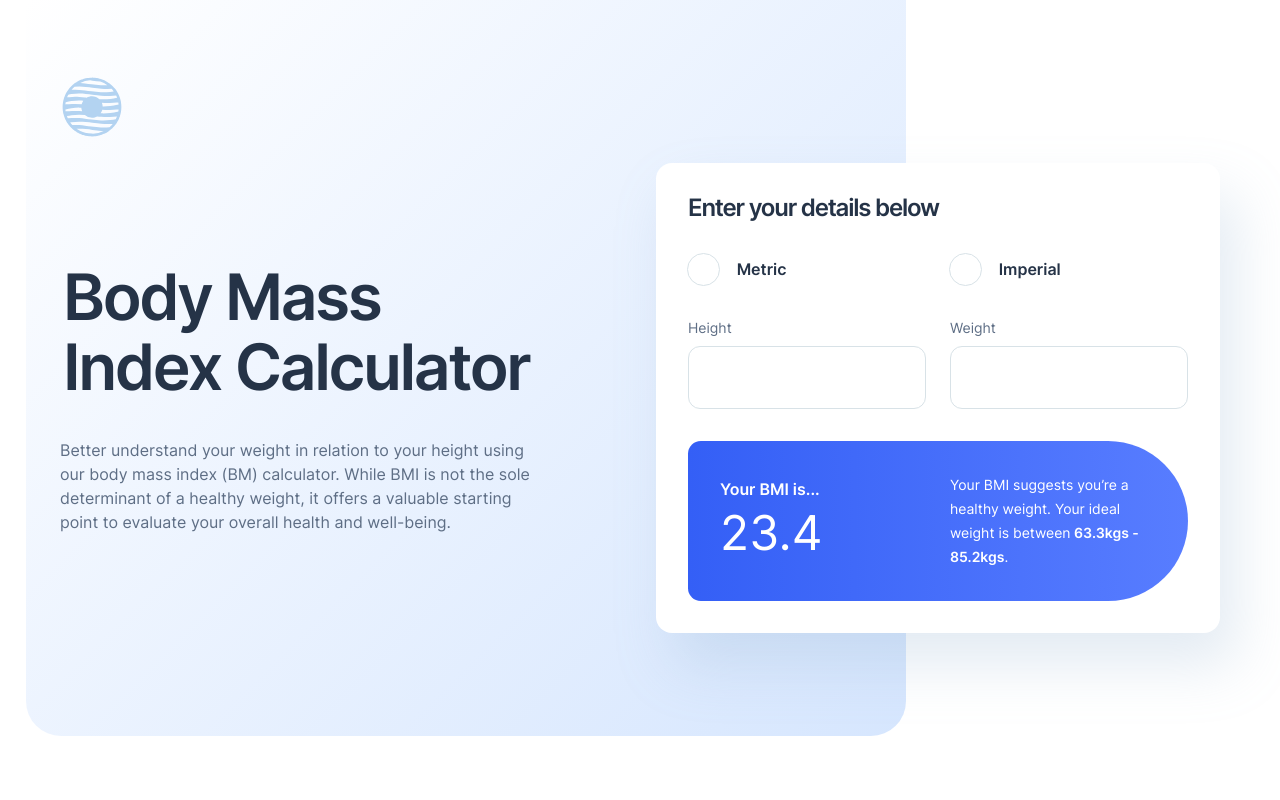
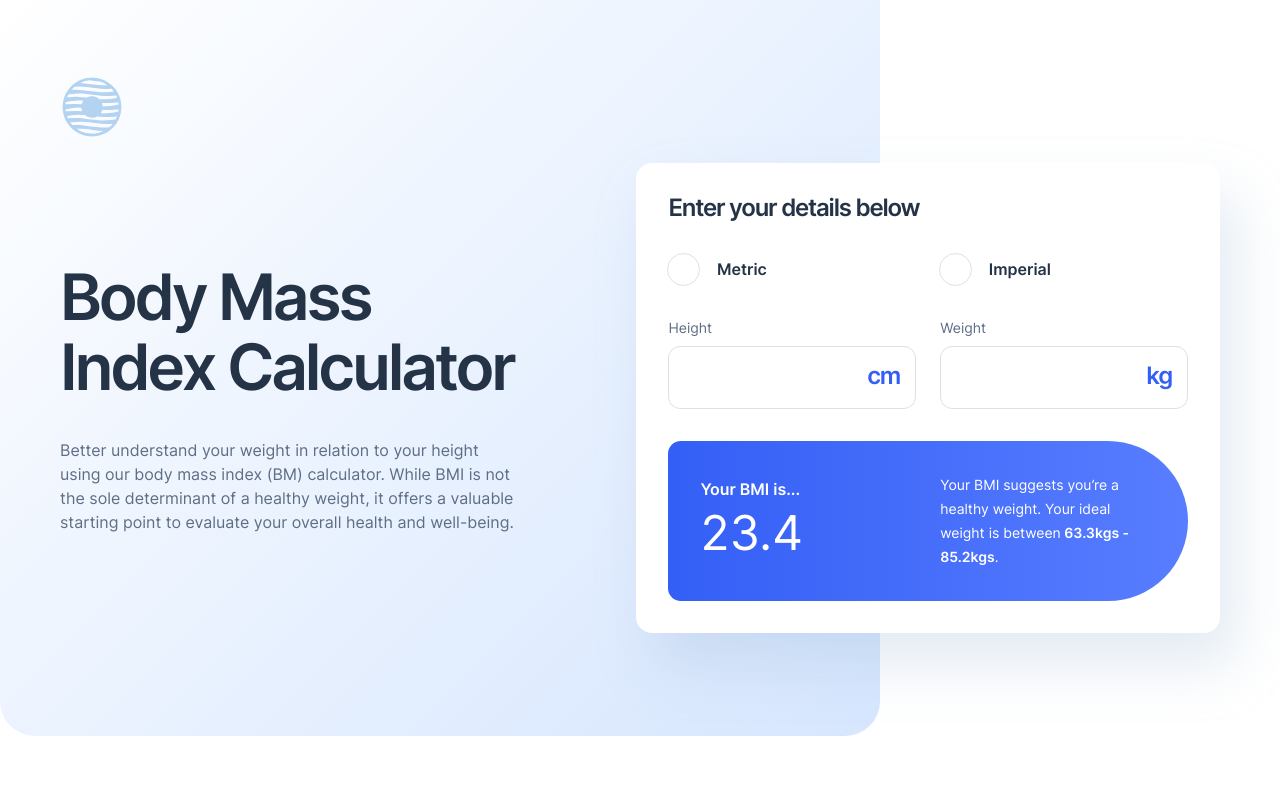
Before and after one commit to Dudeldups/FM-bmi-calculator, a React (Vite) app: page / in a window 1280 px wide. Shown: the top 800 px of the page. Built offline with nearby package versions, Linux system fonts and the light colour scheme.

Commit message:
added still not perfect subgrid

```diff
--- a/src/components/Calculator/Calculator.less
+++ b/src/components/Calculator/Calculator.less
@@ -56,11 +56,11 @@
   });
 
   &__label {
+    position: relative;
     flex: 1;
   }
 
   &__input {
-    position: relative;
     margin-top: 0.5rem;
     width: 100%;
     padding: 1.25rem 1.5rem;
@@ -71,4 +71,10 @@
       border-color: @clr-blue;
     }
   }
+
+  &__unit {
+    position: absolute;
+    top: 3rem;
+    right: 1rem;
+  }
 }
--- a/src/components/Calculator/Calculator.tsx
+++ b/src/components/Calculator/Calculator.tsx
@@ -41,6 +41,7 @@ export default function Calculator({}: Props) {
             id="height"
             className="text__input"
           />
+          <span className="text__unit">cm</span>
         </label>
 
         <label htmlFor="weight" className="text__label">
@@ -51,6 +52,7 @@ export default function Calculator({}: Props) {
             id="weight"
             className="text__input"
           />
+          <span className="text__unit">kg</span>
         </label>
       </div>
 
--- a/src/components/Limitations/Limitations.less
+++ b/src/components/Limitations/Limitations.less
@@ -8,18 +8,15 @@
 
   .mq(@bp-desktop, {
     display: grid;
-    // grid-template-columns: repeat(2, 1fr);
-    // grid-template-areas:
-    //  text gender
-    //  age muscle
-    //  pregnancy race ;
+    gap: 2rem;
+    grid-template-columns: repeat(6, 1fr);
+
+    &__text {
+      display: grid;
+      grid-template-columns: subgrid;
+      grid-area: 1 / 1 / 1 / 4;
+    }
   });
-
-  &__text {
-    // grid-area: text;
-    // grid-column: 1;
-    // grid-row: 1;
-  }
 
   &__desc {
     margin-top: 2rem;
@@ -32,14 +29,14 @@
   margin-top: 3.5rem;
   list-style: none;
 
-  .mq(@bp-tablet, {
+  .mq(@bp-tablet @bp-desktop, {
     gap: 1.5rem 0.95rem;
     grid-template-columns: 4fr 5fr 5fr 4fr;
   });
 
   .mq(@bp-desktop, {
-    gap: 2rem;
-    grid-template-columns: 3fr 1fr 1fr 1fr;
+    grid-template-columns: subgrid;
+    grid-area: 1 / 1 / 3 / -1;
   });
 
   &__item {
@@ -59,33 +56,23 @@
 
     .mq(@bp-desktop, {
       &:nth-child(1) {
-        // grid-area: gender;
-        grid-column: 3 / span 2;
-        grid-row: 1;
+        grid-area: 1 / 5 / 1 / 7;
       }
 
       &:nth-child(2) {
-        // grid-area: age;
-        grid-column: 1 / span 2;
-        grid-row: 2;
+        grid-area: 2 / 3 / 2 / 5;
       }
 
       &:nth-child(3) {
-        grid-area: muscle;
-        grid-column: 3 / span 2;
-        grid-row: 2;
+        grid-area: 2 / 5 / 2 / 7;
       }
 
       &:nth-child(4) {
-        grid-area: pregnancy;
-        grid-column: 1 / span 2;
-        grid-row: 3;
+        grid-area: 3 / 2 / 3 / 4;
       }
 
       &:nth-child(5) {
-        grid-area: race;
-        grid-column: 3 / span 2;
-        grid-row: 3;
+        grid-area: 3 / 4 / 3 / 6;
       }
     });
   }
--- a/src/components/MainHeader/MainHeader.less
+++ b/src/components/MainHeader/MainHeader.less
@@ -8,5 +8,7 @@
 
   &__desc {
     margin-top: .get-clamp(1.5rem, 2.2rem, 24rem, 40rem) [];
+    margin-inline: auto;
+    max-width: 70ch;
   }
 }
--- a/src/less/abstracts/mixins.less
+++ b/src/less/abstracts/mixins.less
@@ -22,7 +22,7 @@
 
   & when (length(@breakpoints) = 2) {
     @min: .convert(extract(@breakpoints, 1), em) [];
-    @max: .convert(extract(@breakpoints, 2), em) [];
+    @max: .convert(extract(@breakpoints, 2), em) [] - 0.01em;
 
     & when (@min = 0) {
       @media screen and (max-width: @max) {
--- a/src/less/base/base.less
+++ b/src/less/base/base.less
@@ -11,6 +11,6 @@
   .mq(@bp-desktop, {
     height: 46rem;
     width: calc(50% + 15rem);
-    left: .get-clamp(0rem, 2rem, 75rem, 81.25rem)[];
+    left: .get-clamp(0rem, 2rem, 80rem, 85rem)[];
   });
 }
--- a/src/less/base/typography.less
+++ b/src/less/base/typography.less
@@ -29,8 +29,13 @@
   });
 
   &__title {
-    font-size: .get-clamp(3rem, 4rem, 48rem, 56rem) [];
-    letter-spacing: .get-clamp(-0.15rem, -0.2rem, 48rem, 56rem) [];
+    font-size: 3rem;
+    letter-spacing: -0.15rem;
+
+    .mq(@bp-desktop, {
+      font-size: 4rem;
+      letter-spacing: -0.2rem;
+    });
   }
 }
 
@@ -53,12 +58,12 @@
     line-height: 150%;
   }
 
-  // &__unit {
-  //   font-size: 1.5rem;
-  //   font-weight: 600;
-  //   letter-spacing: -0.075rem;
-  //   color: @clr-blue;
-  // }
+  &__unit {
+    font-size: 1.5rem;
+    font-weight: 600;
+    letter-spacing: -0.075rem;
+    color: @clr-blue;
+  }
 }
 
 .result {
```
